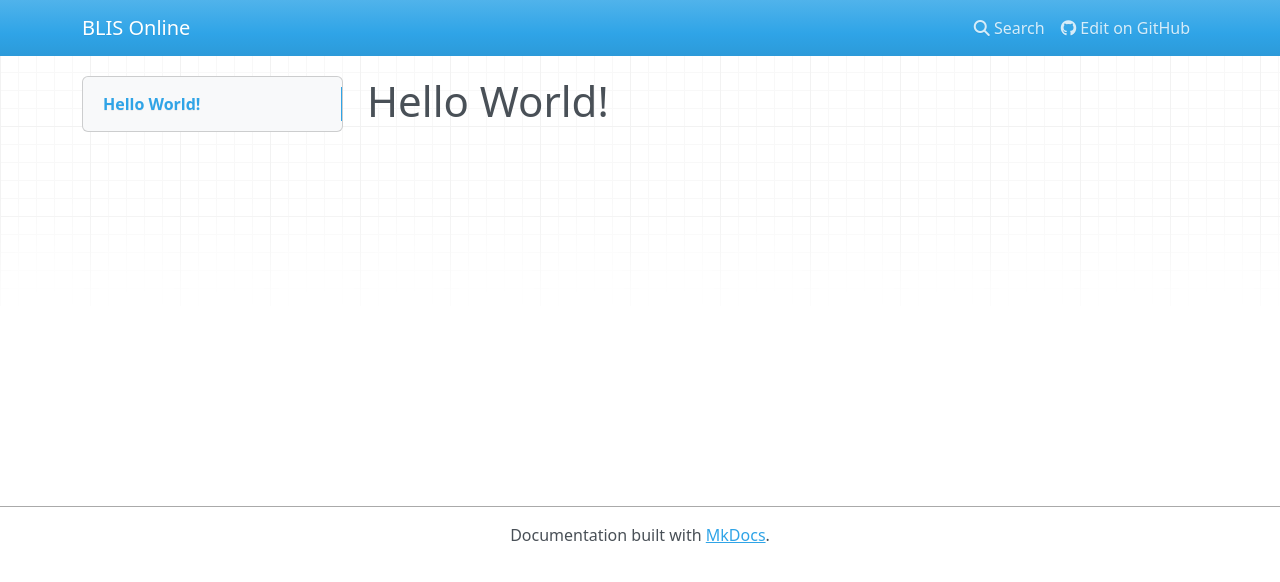
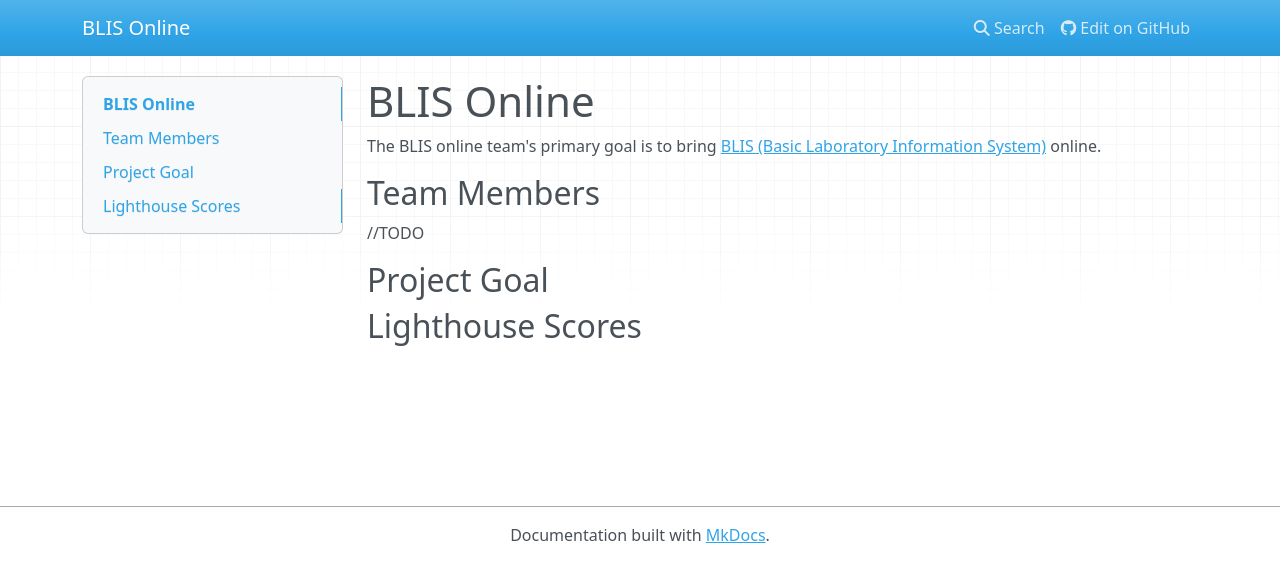
Before and after one commit to blisonline/blisonline.github.io, an MkDocs documentation site: the page built from docs/index.md, in a window 1280 px wide. Shown: the top 582 px of the page. Built offline with MkDocs 1.6.1, drawn with Linux system fonts in a browser that asks for light colours; nearby versions of some CDN libraries.

Commit message:
Add initial content

```diff
--- a/docs/index.md
+++ b/docs/index.md
@@ -1 +1,12 @@
-# Hello World!
+# BLIS Online
+
+The BLIS online team's primary goal is to bring [BLIS (Basic Laboratory Information System)](https://github.com/C4G/BLIS) online.
+
+## Team Members
+
+//TODO
+
+## Project Goal
+
+
+## Lighthouse Scores
```
